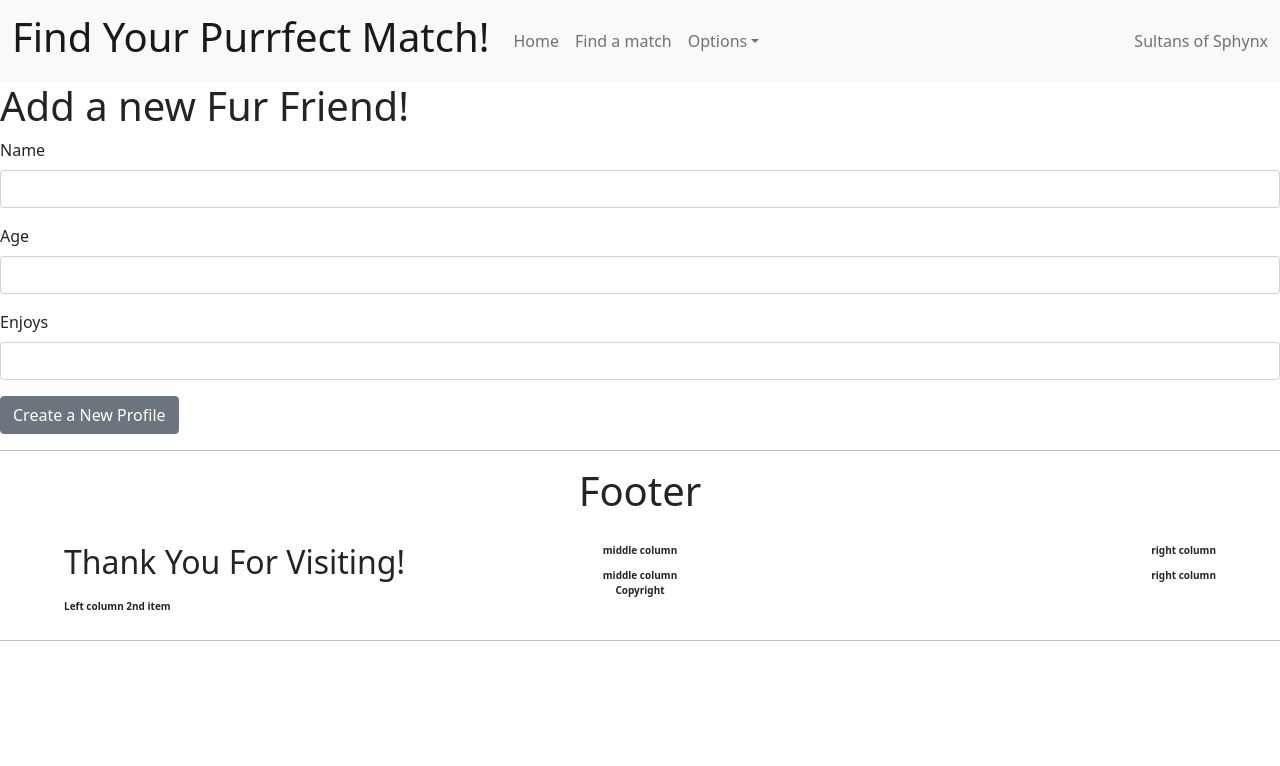
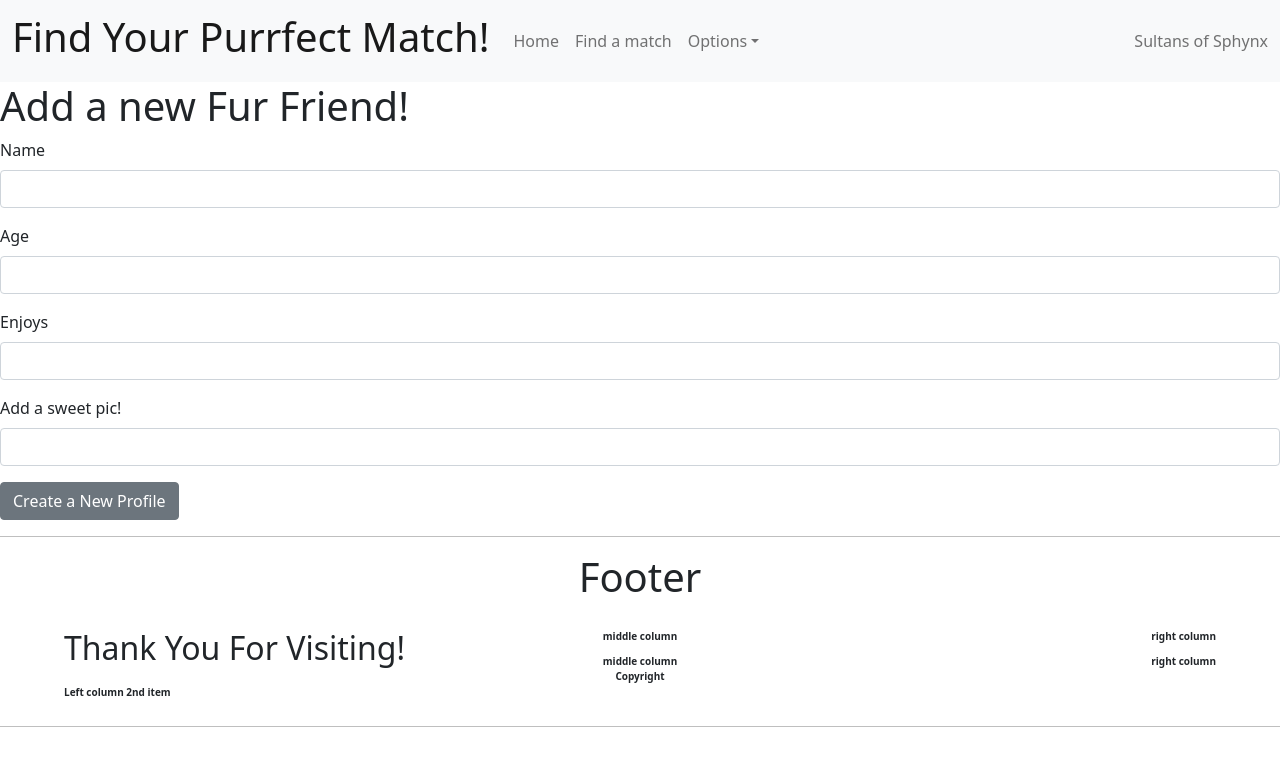
Before and after one commit to learn-academy-2022-alpha/cat-tinder-frontend-sultans-of-sphynx-kat-nico-jacob, a React (Create React App) app: page /catnew in a window 1280 px wide. Shown: the top 766 px of the page. Built offline with nearby package versions, Linux system fonts and the light colour scheme.

Commit message:
refactored value and added image form-group

```diff
--- a/src/pages/CatNew.js
+++ b/src/pages/CatNew.js
@@ -28,22 +28,25 @@ export default class CatNew extends Component {
     }
 
     render() {
-        let createCat = this.state.newCat
         return(
             <>
                 <h1>Add a new Fur Friend!</h1>
                 <Form>
                     <FormGroup>
                         <Label>Name</Label>
-                        <Input type="text" name="name" value={createCat.name} onChange={this.handleChange}/>
+                        <Input type="text" name="name" value={this.state.newCat.name} onChange={this.handleChange}/>
                     </FormGroup>
                     <FormGroup>
                         <Label>Age</Label>
-                        <Input type="text" name="age" value={createCat.age} onChange={this.handleChange}/>
+                        <Input type="text" name="age" value={this.state.newCat.age} onChange={this.handleChange}/>
                     </FormGroup>
                     <FormGroup>
                         <Label>Enjoys</Label>
-                        <Input type="text" name="enjoys" value={createCat.enjoys} onChange={this.handleChange}/>
+                        <Input type="text" name="enjoys" value={this.state.newCat.enjoys} onChange={this.handleChange}/>
+                    </FormGroup>
+                    <FormGroup>
+                        <Label>Add a sweet pic!</Label>
+                        <Input type="text" name="image" value={this.state.newCat.image} onChange={this.handleChange}/>
                     </FormGroup>
                     <Button name="submit" onClick={this.handleSubmit}>
                         Create a New Profile
```
